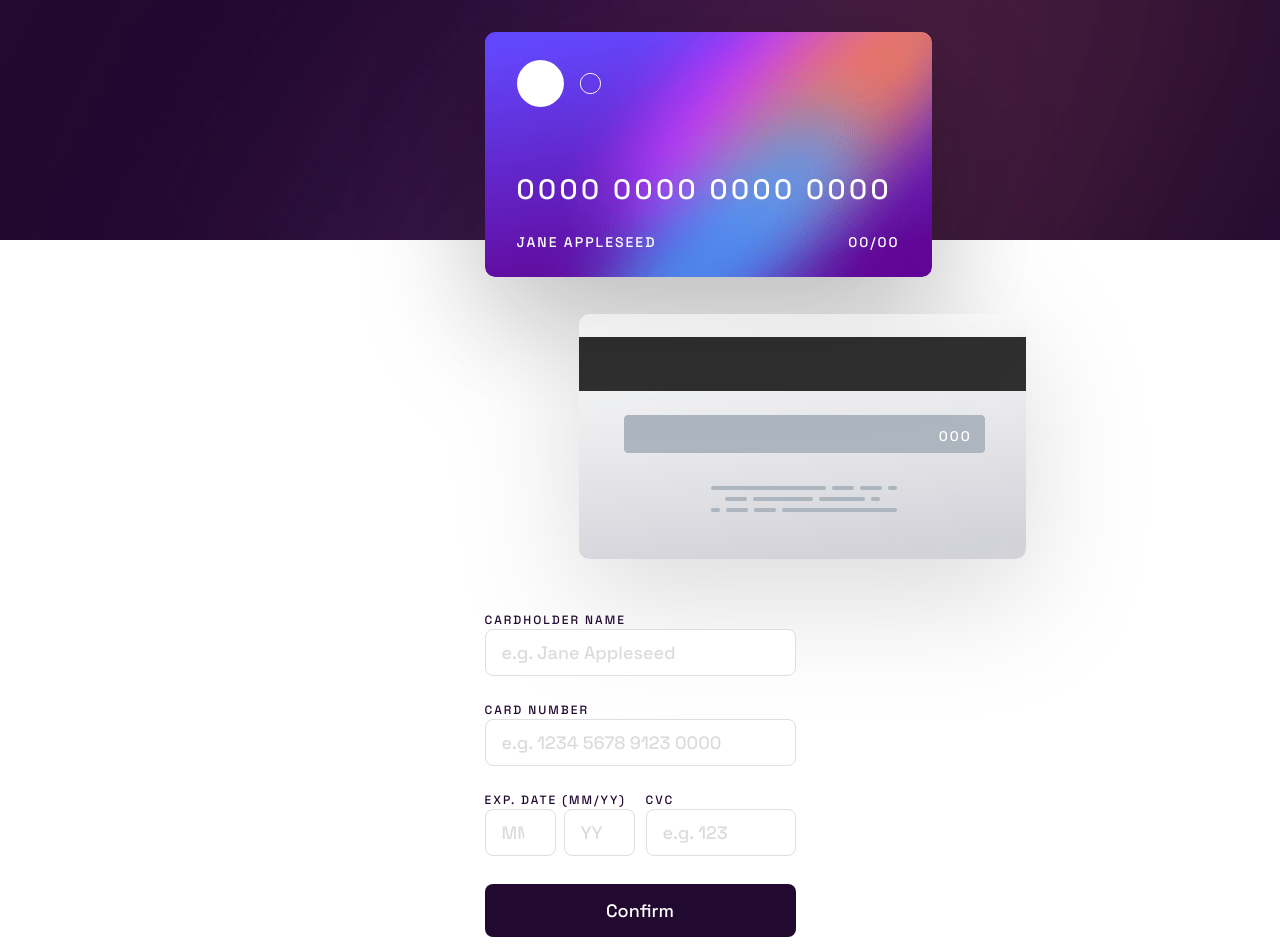
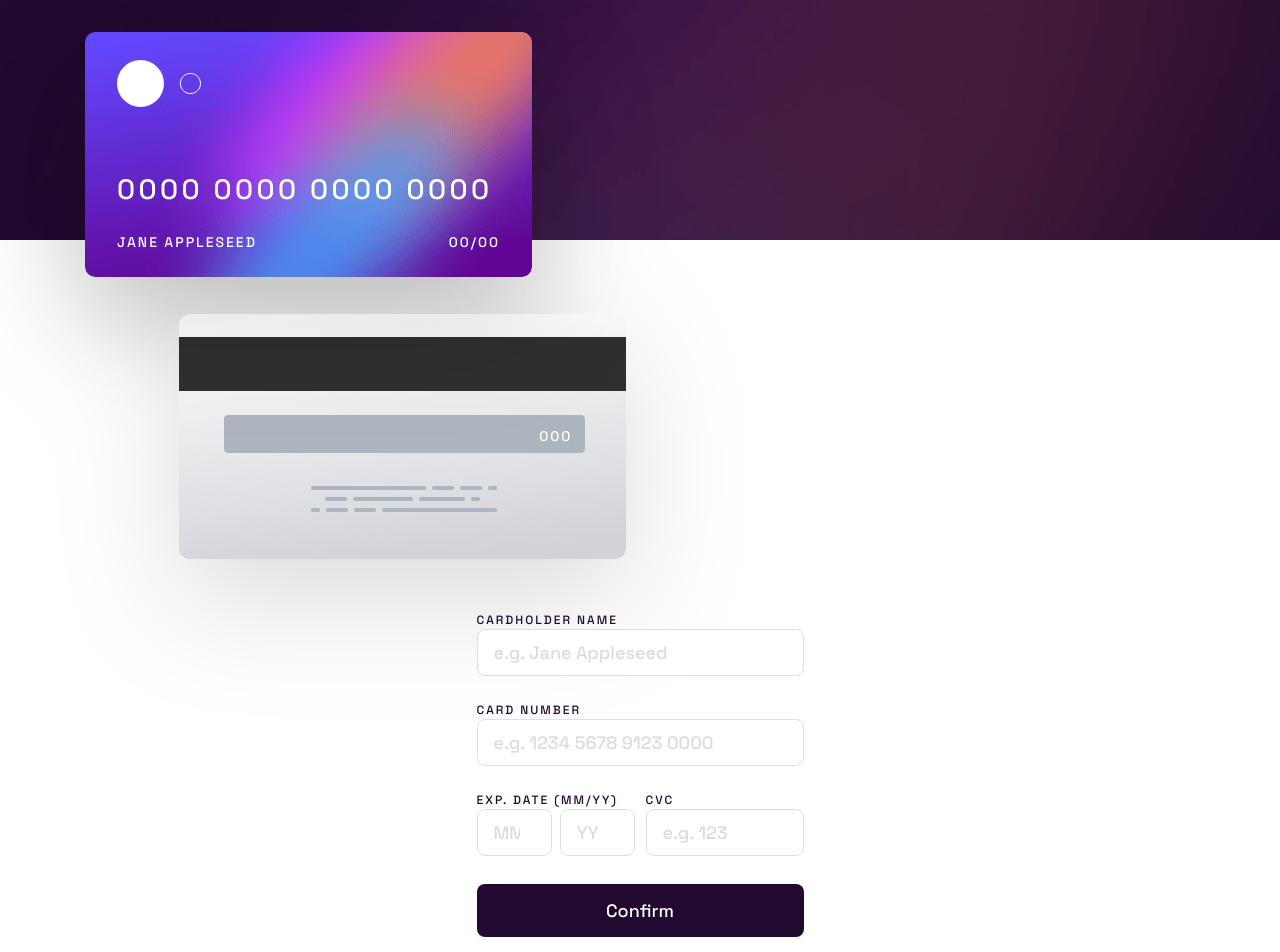
Before and after one commit to HanSeongLee/interactive-card-details-form, a Next.js app: page / in a window 1280 px wide. Shown: the top 952 px of the page. Built offline with nearby package versions, Linux system fonts and the light colour scheme; no server answers.

Commit message:
ADD | Container on desktop

```diff
--- a/components/Container/style.module.scss
+++ b/components/Container/style.module.scss
@@ -1,7 +1,16 @@
+@import "styles/utils";
 
 .container {
   max-width: 343px;
   margin-left: auto;
   margin-right: auto;
   padding: 0 16px;
+
+  @include media(">desktop") {
+    max-width: 1110px;
+  }
+
+  @include media(">1126px") {
+    padding: 0;
+  }
 }
```
